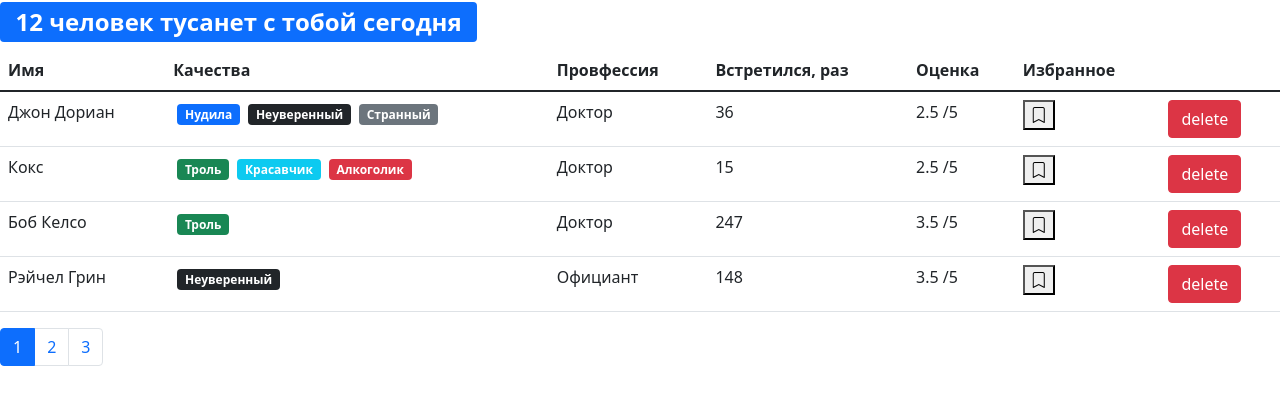
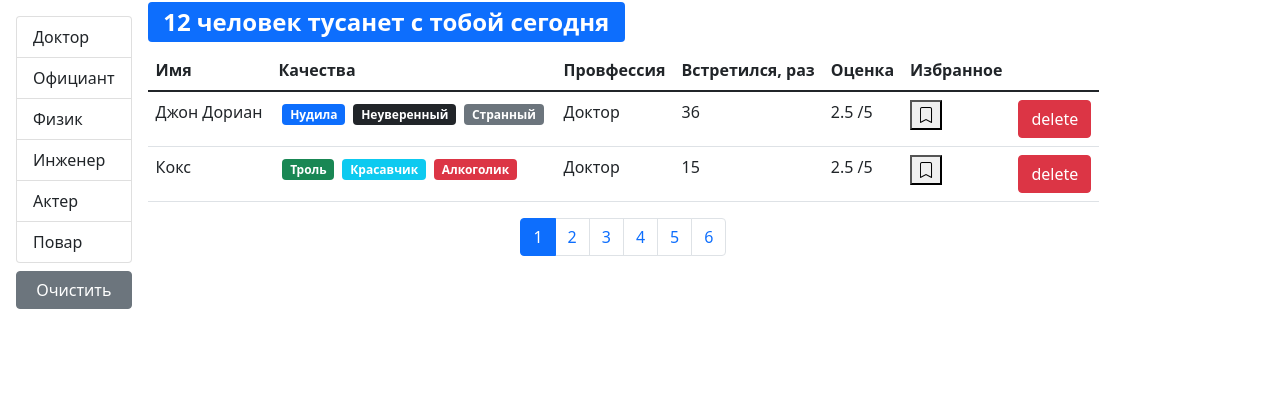
Before and after one commit to ArturZhitkovich/my-datting-app, a React (Create React App) app: page / in a window 1280 px wide. Shown: the top 404 px of the page. Built offline with nearby package versions, Linux system fonts and the light colour scheme.

Commit message:
implement filtration

```diff
--- a/src/app/App.js
+++ b/src/app/App.js
@@ -1,6 +1,5 @@
 import React, { useState } from "react";
 import Users from "./components/users";
-import SearchStatus from "./components/searchStatus";
 import api from "./api";
 
 function App() {
@@ -20,11 +19,10 @@
     };
     return (
         <div>
-            <SearchStatus length={users.length} />
             <Users
                 onDelete={handleDelete}
                 onToggleBookMark={handleToggleBookMark}
-                users={users}
+                allUsers={users}
             />
         </div>
     );
--- /dev/null
+++ b/src/app/api/fake.api/professions.api.js
@@ -0,0 +1,17 @@
+export const professions = {
+    doctor: { _id: "67rdca3eeb7f6fgeed471818", name: "Доктор" },
+    waiter: { _id: "67rdca3eeb7f6fgeed471820", name: "Официант" },
+    physics: { _id: "67rdca3eeb7f6fgeed471814", name: "Физик" },
+    engineer: { _id: "67rdca3eeb7f6fgeed471822", name: "Инженер" },
+    actor: { _id: "67rdca3eeb7f6fgeed471824", name: "Актер" },
+    cook: { _id: "67rdca3eeb7f6fgeed471829", name: "Повар" }
+};
+
+const fetchAll = () =>
+    new Promise((resolve) => {
+        window.setTimeout(function() {
+            resolve(professions);
+        }, 2000);
+    });
+
+export default { fetchAll };
--- a/src/app/api/fake.api/user.api.js
+++ b/src/app/api/fake.api/user.api.js
@@ -1,11 +1,4 @@
-const professions = {
-    doctor: { _id: "67rdca3eeb7f6fgeed471818", name: "Доктор" },
-    waiter: { _id: "67rdca3eeb7f6fgeed471820", name: "Официант" },
-    physics: { _id: "67rdca3eeb7f6fgeed471814", name: "Физик" },
-    engineer: { _id: "67rdca3eeb7f6fgeed471822", name: "Инженер" },
-    actor: { _id: "67rdca3eeb7f6fgeed471824", name: "Актер" },
-    cook: { _id: "67rdca3eeb7f6fgeed471829", name: "Повар" }
-};
+import { professions } from "./professions.api";
 const qualities = {
     tedious: {
         _id: "67rdca3eeb7f6fgeed471198",
--- a/src/app/api/index.js
+++ b/src/app/api/index.js
@@ -1,5 +1,8 @@
 import * as users from "./fake.api/user.api";
+import professions from "./fake.api/professions.api";
+
 const API = {
-    users
+    users,
+    professions
 };
 export default API;
--- /dev/null
+++ b/src/app/components/groupList.jsx
@@ -0,0 +1,43 @@
+import React from "react";
+import PropTypes from "prop-types";
+
+const GroupList = ({
+    items,
+    valueProperty,
+    contentProperty,
+    onItemSelect,
+    selectedItem
+}) => {
+    return (
+        <ul className="list-group">
+            {Object.keys(items).map((item) => (
+                <li
+                    key={items[item][valueProperty]}
+                    role="button"
+                    className={
+                        "list-group-item" +
+                        (items[item] === selectedItem ? " active" : "")
+                    }
+                    onClick={() => onItemSelect(items[item])}
+                >
+                    {items[item][contentProperty]}
+                </li>
+            ))}
+        </ul>
+    );
+};
+
+GroupList.defaultProps = {
+    valueProperty: "_id",
+    contentProperty: "name"
+};
+
+GroupList.propTypes = {
+    items: PropTypes.object.isRequired,
+    valueProperty: PropTypes.string.isRequired,
+    contentProperty: PropTypes.string.isRequired,
+    onItemSelect: PropTypes.func,
+    selectedItem: PropTypes.object
+};
+
+export default GroupList;
--- a/src/app/components/users.jsx
+++ b/src/app/components/users.jsx
@@ -1,20 +1,65 @@
-import React, { useState } from "react";
+import React, { useEffect, useState } from "react";
 import User from "./user";
 import Pagination from "./pagination";
 import { paginate } from "../utils/paginate";
 import PropTypes from "prop-types";
-const Users = ({ users, ...rest }) => {
-    const count = users.length;
-    const pageSize = 4;
+import GroupList from "./groupList";
+import api from "../api";
+import SearchStatus from "./searchStatus";
+
+const Users = ({ allUsers, ...rest }) => {
+    const pageSize = 2;
     const [currentPage, setCurrentPage] = useState(1);
+    const [professions, setProfessions] = useState();
+    const [selectedProf, setSelectedProf] = useState();
+
+    useEffect(() => {
+        api.professions.fetchAll().then((data) => setProfessions(data));
+    }, []);
+
+    useEffect(() => {
+        setCurrentPage(1);
+    }, [selectedProf]);
+
+    const handleProfessionSelect = (item) => {
+        setSelectedProf(item);
+    };
 
     const handlePageChange = (pageIndex) => {
         setCurrentPage(pageIndex);
     };
 
-    const userCrop = paginate(users, currentPage, pageSize);
+    const filteredUsers = selectedProf
+        ? allUsers.filter((user) => user.profession === selectedProf)
+        : allUsers;
+
+    const count = filteredUsers.length;
+
+    const userCrop = paginate(filteredUsers, currentPage, pageSize);
+
+    const clearFilter = () => {
+        setSelectedProf();
+    };
+
     return (
-        <>
+        <div className="d-flex">
+            {professions && (
+                <div className="d-flex flex-column flex-shrink-0 p-3">
+                    <GroupList
+                        selectedItem={selectedProf}
+                        items={professions}
+                        onItemSelect={handleProfessionSelect}
+                    />
+                    <button
+                        className="btn btn-secondary mt-2"
+                        onClick={clearFilter}
+                    >
+                        Очистить
+                    </button>
+                </div>
+            )}
+            <div className="d-flex flex-column">
+                <SearchStatus length={count} />
                 {count > 0 && (
                     <table className="table">
                         <thead>
@@ -35,18 +80,21 @@
                         </tbody>
                     </table>
                 )}
+                <div className="d-flex justify-content-center">
                     <Pagination
                         itemsCount={count}
                         pageSize={pageSize}
                         currentPage={currentPage}
                         onPageChange={handlePageChange}
                     />
-        </>
+                </div>
+            </div>
+        </div>
     );
 };
 
 Users.propTypes = {
-    users: PropTypes.array.isRequired
+    allUsers: PropTypes.array.isRequired
 };
 
 export default Users;
```
Lines whose indentation alone changed are shown as unchanged.
